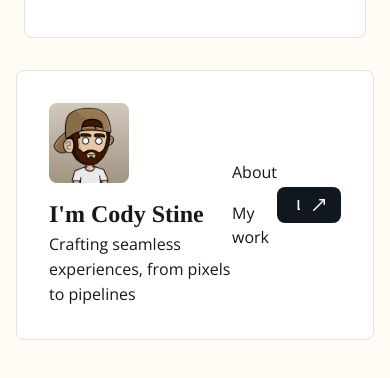
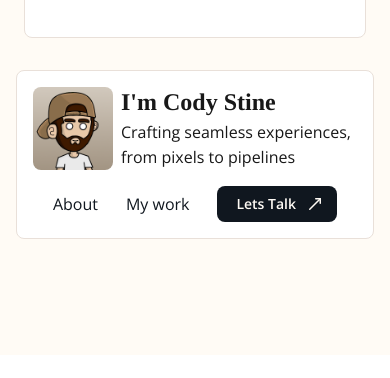
Before and after one commit to CydoEntis/co.dy, a React (Vite) app: page / in a window 390 px wide. Shown: the part 3292-3670 px from the top of the page. After the commit the page ends 3647 px from the top, so only its background shows below. Built offline with nearby package versions, Linux system fonts and the light colour scheme.

Commit message:
Implemented a mobile first footer.

```diff
--- a/src/features/about/About.tsx
+++ b/src/features/about/About.tsx
@@ -3,7 +3,7 @@ import { Box, Button, Group, Title } from "@mantine/core";
 
 function About() {
   return (
-    <Section withDivider={false} spacing={0}>
+    <Section id="about-section" withDivider={false} spacing={0}>
       <Box
         w={{ base: "100%", md: 460 }}
       >
--- a/src/features/footer/Footer.tsx
+++ b/src/features/footer/Footer.tsx
@@ -21,12 +21,12 @@ function Footer() {
     <Paper
       mt={32}
       bg="secondary"
-      p={32}
+      p={{ base: 16, md: 32 }}
       radius="md"
       withBorder
       style={{ borderColor: isLightMode ? "#E9E0D9" : "#3A4D63" }}
     >
-      <Flex justify="space-between" align="center">
+      {/* <Flex justify="space-between" align="center">
         <Group>
           <Image src={isLightMode ? MeLight : MeDark} w={80} radius="md" />
           <Stack gap={2}>
@@ -55,7 +55,55 @@ function Footer() {
         >
           Lets Talk
         </Button>
-      </Flex>
+      </Flex> */}
+
+      <Stack>
+        <Flex gap={8} w="100%" justify="space-evenly">
+          <Image src={isLightMode ? MeLight : MeDark} w={80} radius="md" />
+          <Stack gap={2}>
+            <Title size="1.5rem" c="text">
+              I'm Cody Stine
+            </Title>
+            <Text>Crafting seamless experiences, from pixels to pipelines</Text>
+          </Stack>
+        </Flex>
+
+        <Flex gap={8} w="100%" justify="space-evenly" align="center">
+          <Anchor
+            c="inverse"
+            underline="hover"
+            onClick={() => {
+              document.getElementById("about-section")?.scrollIntoView({
+                behavior: "smooth",
+              });
+              close();
+            }}
+          >
+            About
+          </Anchor>
+          <Anchor
+            c="inverse"
+            underline="hover"
+            onClick={() => {
+              document.getElementById("my-work-section")?.scrollIntoView({
+                behavior: "smooth",
+              });
+              close();
+            }}
+          >
+            My work
+          </Anchor>
+          <Button
+            rightSection={<MoveUpRight size={18} />}
+            variant="filled"
+            bg="inverse"
+            c="primary"
+            radius="md"
+          >
+            Lets Talk
+          </Button>
+        </Flex>
+      </Stack>
     </Paper>
   );
 }
--- a/src/features/hero/Hero.tsx
+++ b/src/features/hero/Hero.tsx
@@ -8,7 +8,7 @@ import { profile } from "console";
 import { useEffect, useState } from "react";
 
 function Hero() {
-  const isDesktop = useMediaQuery("(min-width: 992px)");
+  const isDesktop = useMediaQuery("(min-width: 768px)");
   const { isLightMode } = useGetColorTheme();
 
   return (
--- a/src/features/technologies/my-technologies/MyTechnologies.tsx
+++ b/src/features/technologies/my-technologies/MyTechnologies.tsx
@@ -5,7 +5,7 @@ import TechDetail from "../tech-detail/TechDetail";
 
 function MyTechnologies() {
   return (
-    <Section id="about-section" title="My Toolbelt" withDivider={false} spacing={32}>
+    <Section title="My Toolbelt" withDivider={false} spacing={32}>
       <Group gap={8} maw={360}>
         {technologies.map((tech, index) => (
           <TechDetail technology={tech} key={index} />
```
Also changed, not shown: src/components/layout/Layout.tsx (+1 -54 lines).
